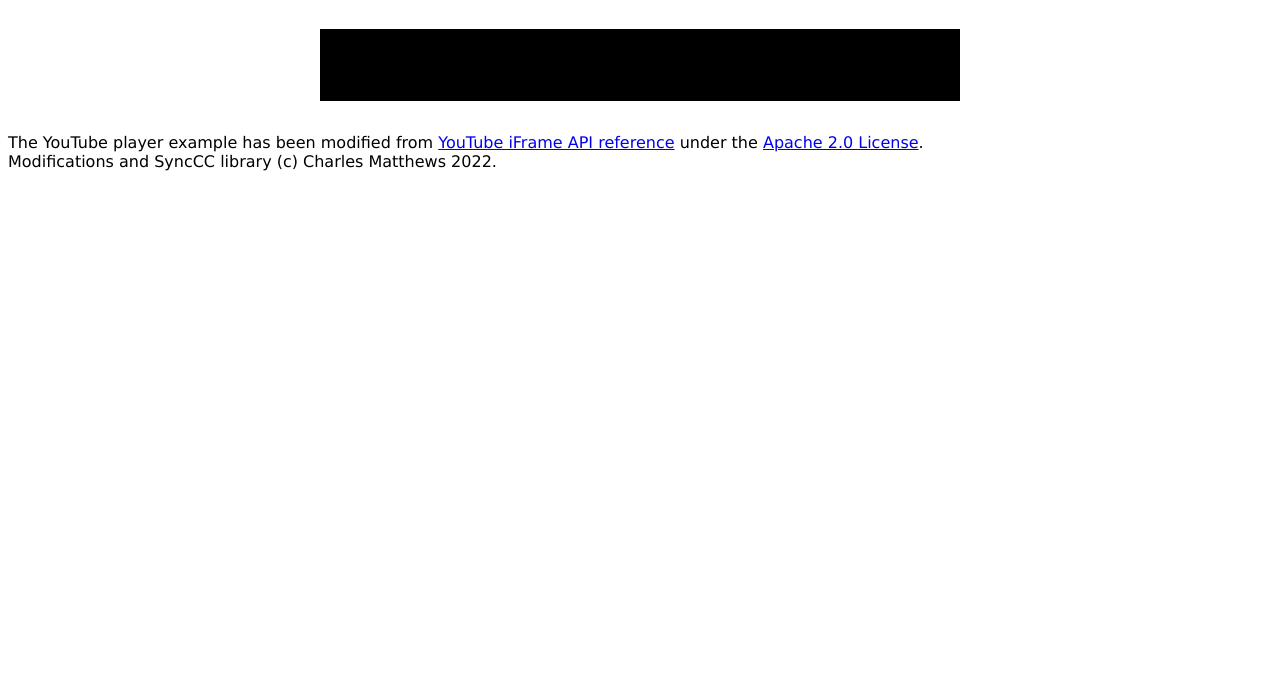
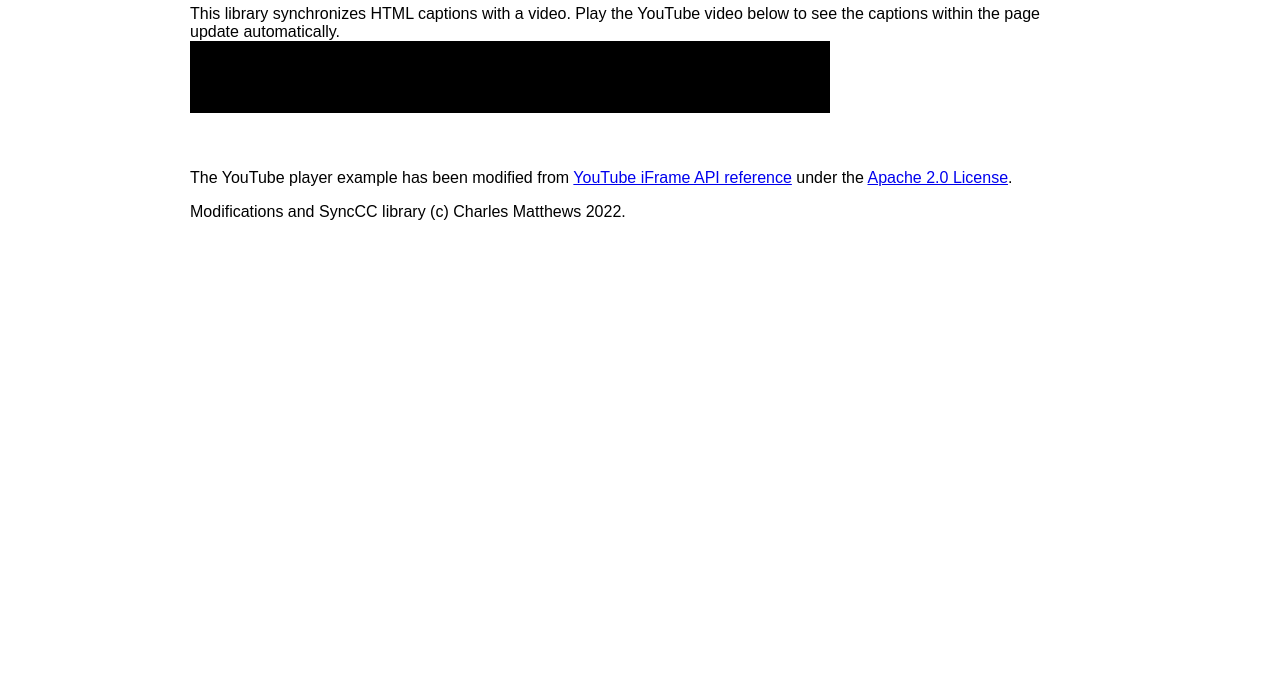
Before and after one commit to matthewscharles/sync-cc, a website built with Vite: page index.html in a window 1280 px wide. Shown: the part 103-800 px from the top of the page. Built offline with nearby package versions, Linux system fonts and the light colour scheme.

Commit message:
clean up and improve documentation
added some error checking, clarified readme, improved styles on the demo page

```diff
--- a/index.html
+++ b/index.html
@@ -6,25 +6,28 @@
     <meta name="viewport" content="width=device-width, initial-scale=1.0">
     <link rel="stylesheet" href="style.css">
     <script src="./main.js" type="module"></script>
-    <title>SyncCC test page</title>
+    <title>Sync-CC test page</title>
 </head>
 <body>
-  <h1>SyncCC demo</h1>
+  <main>
+  <h1>Sync-CC demo</h1>
   <div>
-    Play the video below to see the captions update automatically.
+    This library synchronizes HTML captions with a video.
+    Play the YouTube video below to see the captions within the page update automatically.
   </div>
     <div id="player_container">
       <div id="player"></div>
       <div id="captions_div" style="height:1em;"></div>
     </div>
+  </main>
     <script>
 
       var tag = document.createElement('script');
       let params = new URLSearchParams();
 
-      // following player code is modified from https://developers.google.com/youtube/iframe_api_reference (Apache 2.0 license)
-      // mostly intact, but taken out the original comments for clarity in calling out the changes
-      // see onPlayerReady for the SyncCC setup...
+      // the following player code is modified from https://developers.google.com/youtube/iframe_api_reference (Apache 2.0 license)
+      // it is mostly intact, but I have taken out the original comments for clarity
+      // see the onPlayerReady function for the Sync-CC setup...
 
       tag.src = "https://www.youtube.com/iframe_api";
       var firstScriptTag = document.getElementsByTagName('script')[0];
@@ -35,7 +38,8 @@
         player = new YT.Player('player', {
           height: '390',
           width: '640',
-          // insert an id here or use ?clip= in the url..but we'll need to find a way to replace the caption file below.
+          // Insert an id here or use ?clip= in the url.
+          // We'll need to find a way to replace the caption file below.
           videoId: params.get('clip') || 'Tbq-pNsVsjM',
           playerVars: {
             'playsinline': 1
@@ -58,18 +62,20 @@
         // load captions from file
         syncCC.loadCaptions('./captions_sample.sbv');
 
-        //100ms intervals should be sufficient for captions
+        // 100ms intervals should be sufficient for captions
         syncCC.interval = setInterval(()=>{syncCC.updateCaptions(player.getCurrentTime())},100);
 
         //--------------------------------------SyncCC--------------------------------------------//
       }
 
       var done = false;
+
       function onPlayerStateChange(event) {
         if (event.data == YT.PlayerState.PLAYING && !done) {
           done = true;
         }
       }
+
       function stopVideo() {
         player.stopVideo();
       }
@@ -77,9 +83,13 @@
     <script>
 
     </script>
-    <div>
-        The YouTube player example has been modified from <a href=https://developers.google.com/youtube/iframe_api_reference>YouTube iFrame API reference</a> under the <a href="https://www.apache.org/licenses/LICENSE-2.0">Apache 2.0 License</a>.<br>
+    <footer>
+      <p>
+        The YouTube player example has been modified from <a href=https://developers.google.com/youtube/iframe_api_reference>YouTube iFrame API reference</a> under the <a href="https://www.apache.org/licenses/LICENSE-2.0">Apache 2.0 License</a>.
+      </p>
+      <p>
         Modifications and SyncCC library (c) Charles Matthews 2022.
-    </div>
+      </p>
+    </footer>
   </body>
 </html>
--- a/style.css
+++ b/style.css
@@ -1,5 +1,13 @@
 body {
     font-family:verdana;
+}
+
+main, footer {
+    position: relative;
+    max-width: 900px;
+    font-family: sans-serif;
+    margin: 0 auto 0 auto;
+    padding: 20px;
 }
 
 #captions_div {
@@ -9,13 +17,20 @@ body {
     padding:1em;
     background-color:black;
     color:lightgray;
-    width:calc(640px - 2em);
+    /* width:calc(640px - 2em); */
+    max-width: 640px;
 }
 
 #player_container {
-    margin:auto;
-    left:0px;
-    right:0px;
-    width:640px;
-    padding:2em;
+
+
+    max-width: 640px;
+    padding: 0; /* Remove padding to avoid extra space */
 }
+
+#player {
+
+    width: 100%;
+
+
+}
```
Also changed, not shown: src/index.js (+11 -4 lines), README.md.
